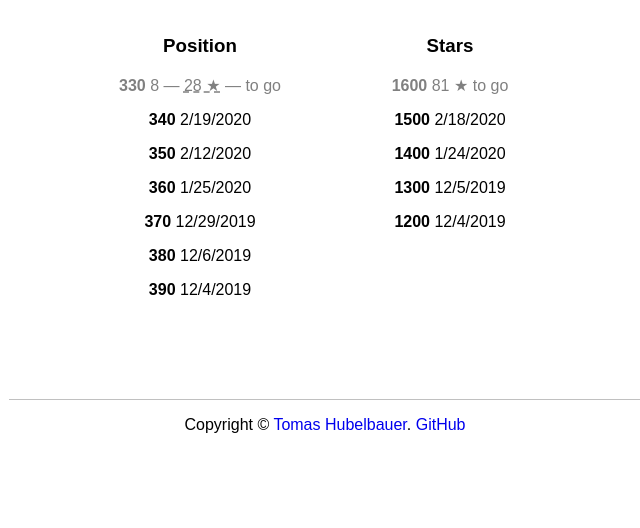
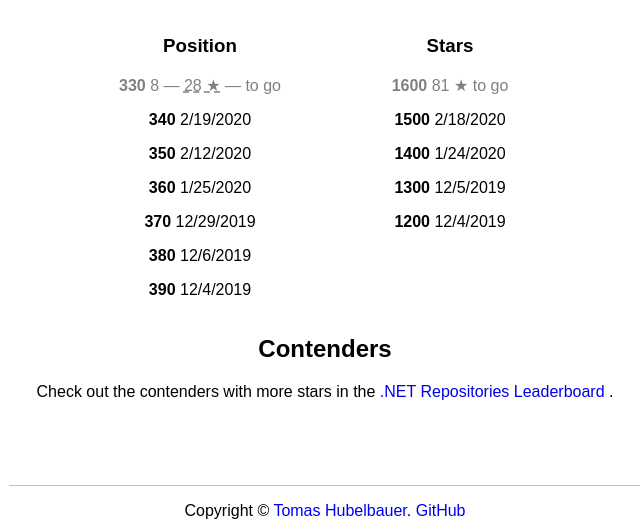
Before and after one commit to TomasHubelbauer/is4a-leaderboard, a website: page index.html in a window 1280 px wide. Shown: the part 732-1260 px from the top of the page, without its empty margins (315-955 px from the left). Before the commit the page ends 1174 px from the top, so only its background shows below. Drawn offline with Linux system fonts and the light colour scheme; no server answers.

Commit message:
Link to the leaderboard

```diff
--- a/index.html
+++ b/index.html
@@ -33,6 +33,12 @@
         <h3>Stars</h3>
       </div>
     </div>
+    <h2>Contenders</h2>
+    <p>
+      Check out the contenders with more stars in the
+      <a href="https://tomashubelbauer.github.io/net-ecosystem-review/#skoruba/IdentityServer4.Admin">.NET Repositories Leaderboard</a>
+      .
+    </p>
     <p id="copyrightP">Copyright &copy; <a href="https://hubelbauer.net">Tomas Hubelbauer</a>. <a href="https://github.com/TomasHubelbauer/is4a-leaderboard">GitHub</a></p>
   </body>
 </html>
```
